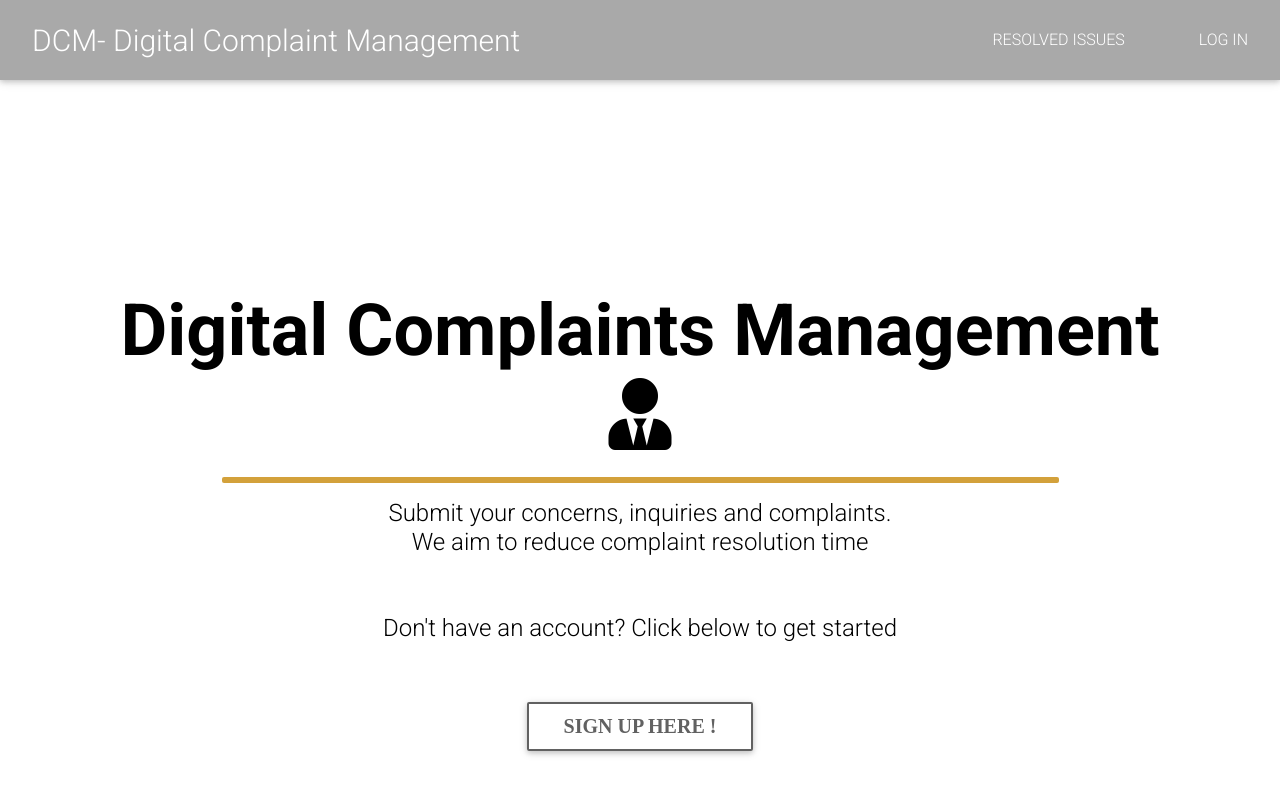
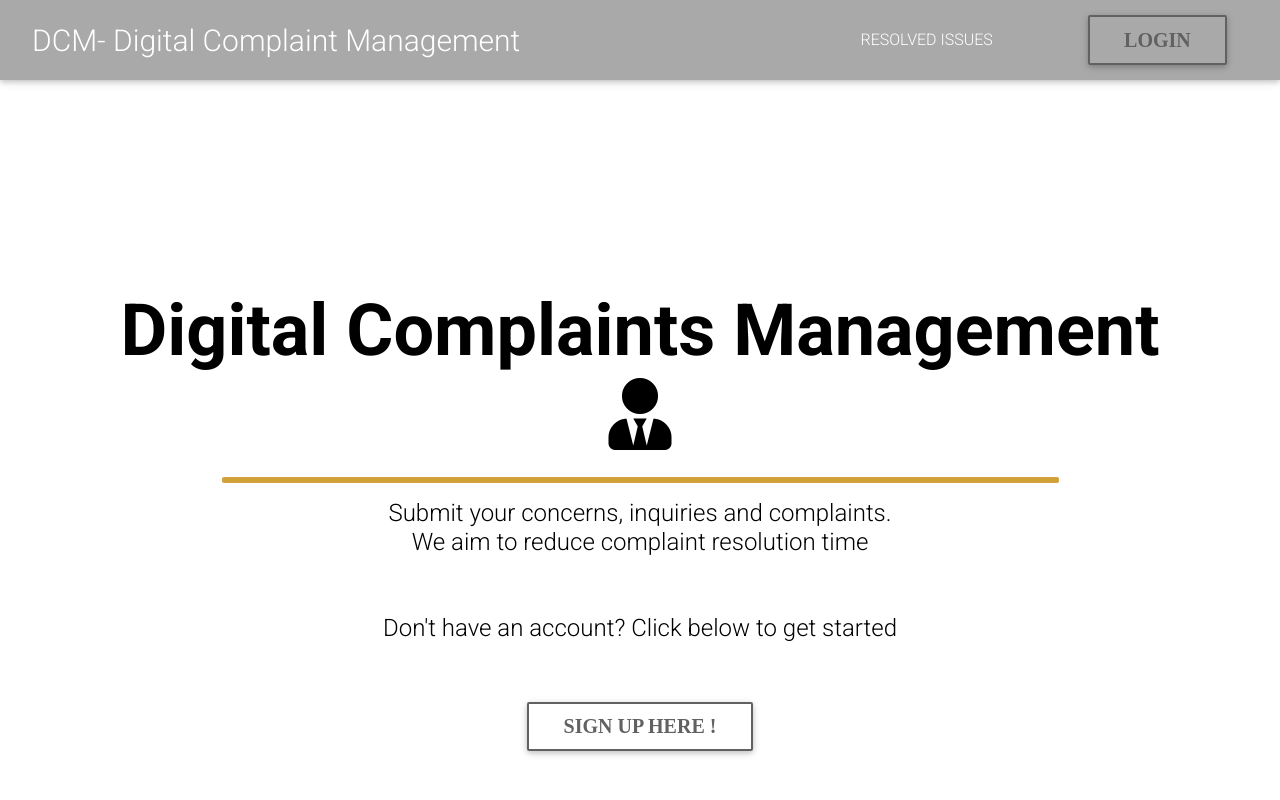
Before and after one commit to nhattrinh/Digital-Complaints-Management, a React (Create React App) app in the folder client/: page / in a window 1280 px wide. Shown: the top 800 px of the page. Built offline with nearby package versions, Linux system fonts and the light colour scheme.

Commit message:
added login.js

```diff
--- /dev/null
+++ b/client/src/Components/Login.js
@@ -0,0 +1,89 @@
+import React, {Component} from "react";
+import { MDBContainer,
+         MDBRow,
+         MDBCol,
+         MDBBtn,
+         MDBInput,
+         MDBModal,
+         MDBModalHeader,
+         MDBModalBody,
+         MDBModalFooter } from 'mdbreact';
+
+
+export default class SignUp extends Component {
+  state = {
+    modal: false
+  }
+
+  toggle = () => {
+    this.setState({
+      modal: !this.state.modal
+    });
+  }
+
+  render() {
+    return (
+    <MDBContainer>
+      <MDBBtn onClick={this.toggle}
+              outline rounded
+              color='grey'
+              style={styles.button}
+              >
+              Login
+      </MDBBtn>
+
+      <MDBModal isOpen={this.state.modal} toggle={this.toggle}>
+        <MDBModalHeader toggle={this.toggle} className="grey-text">LOGIN</MDBModalHeader>
+        <MDBModalBody>
+        <MDBRow>
+          <MDBCol >
+            <form>
+              <div className="grey-text">
+                <MDBInput
+                  label="Your email"
+                  icon="envelope"
+                  group
+                  type="email"
+                  validate
+                  error="wrong"
+                  success="right"
+                />
+                <MDBInput
+                  label="Your password"
+                  icon="lock"
+                  group
+                  type="password"
+                  validate
+                />
+              </div>
+            </form>
+          </MDBCol>
+        </MDBRow>
+        </MDBModalBody>
+
+        <MDBModalFooter>
+          <MDBBtn onClick={this.toggle}
+                    outline rounded
+                    color='grey'
+                    style={styles.button}>
+              Login
+          </MDBBtn>
+          <MDBBtn onClick={this.toggle}
+                  outline rounded
+                  color='grey'
+                  style={styles.button}>
+            Close
+          </MDBBtn>
+        </MDBModalFooter>
+      </MDBModal>
+    </MDBContainer>
+  );
+};
+
+}
+const styles = {
+  button:{
+    font: ' bold 20px Economica',
+    color: 'black'
+  }
+}
--- a/client/src/Components/NavBar.js
+++ b/client/src/Components/NavBar.js
@@ -8,6 +8,7 @@ import {
     NavItem,
     NavLink,
  } from 'reactstrap';
+ import Login from './Login'
 
   export default class NavBar extends Component {
     constructor(props) {
@@ -39,7 +40,7 @@ import {
               </Nav>
               <Nav className="ml">
               <NavItem>
-                  <NavLink style={styles.item} href="/login/">LOG IN</NavLink>
+                  <NavLink style={styles.item}><Login/></NavLink>
               </NavItem>
               </Nav>
             </Collapse>
```
